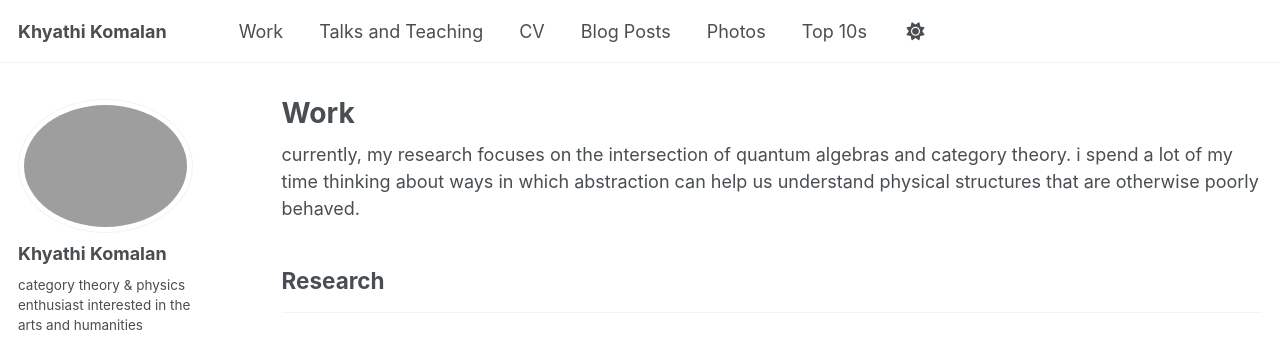
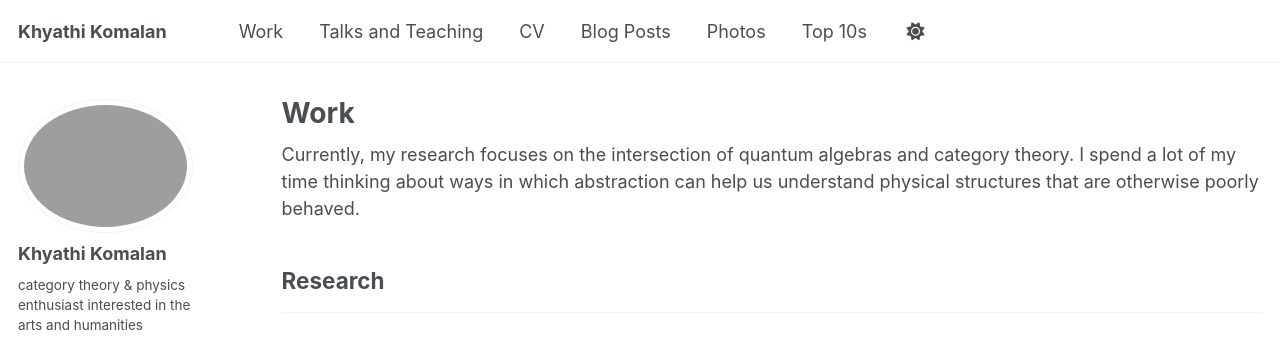
Before and after one commit to khyathikomalan/khyathikomalan.github.io, a Jekyll site: the page built from _pages/publications.html, in a window 1280 px wide and 900 px high. Shown: the top 337 px of the window. Built offline with Jekyll 4.4.1, drawn with Linux system fonts in a browser that asks for light colours; some web fonts are replaced.

```diff
--- a/_pages/publications.html
+++ b/_pages/publications.html
@@ -5,7 +5,7 @@ permalink: /publications/
 author_profile: true
 ---
 
-currently, my research focuses on the intersection of quantum algebras and category theory. i spend a lot of my time thinking about ways in which abstraction can help us understand physical structures that are otherwise poorly behaved.
+Currently, my research focuses on the intersection of quantum algebras and category theory. I spend a lot of my time thinking about ways in which abstraction can help us understand physical structures that are otherwise poorly behaved.
 
 {% if site.author.googlescholar %}
   <div class="wordwrap">You can also find my articles on <a href="{{site.author.googlescholar}}">my Google Scholar profile</a>.</div>
```
